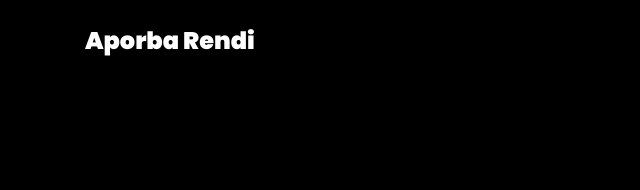
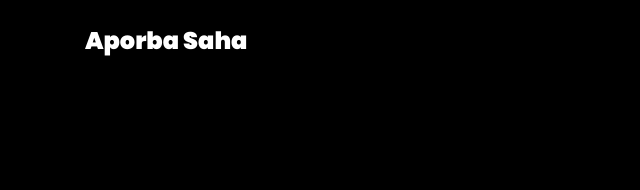
Before and after one commit to Aporba10/Aporba-Showcase, a plain HTML site: page index.html in a window 1280 px wide. Shown: the top 190 px of the page, 0-640 px from the left. Drawn offline with Linux system fonts and the light colour scheme; animation ran at ten frames a second; files whose address does not match are found by name.

Commit message:
Again Push

```diff
--- a/index.html
+++ b/index.html
@@ -120,7 +120,7 @@
 
 	<nav class="navbar navbar-expand-lg navbar-dark ftco_navbar ftco-navbar-light site-navbar-target" id="ftco-navbar">
 		<div class="container">
-			<a class="navbar-brand" href="index.html">Aporba Rendi</a>
+			<a class="navbar-brand" href="index.html">Aporba Saha</a>
 			<button class="navbar-toggler js-fh5co-nav-toggle fh5co-nav-toggle" type="button" data-toggle="collapse"
 				data-target="#ftco-nav" aria-controls="ftco-nav" aria-expanded="false" aria-label="Toggle navigation">
 				<span class="oi oi-menu"></span> Menu
```
